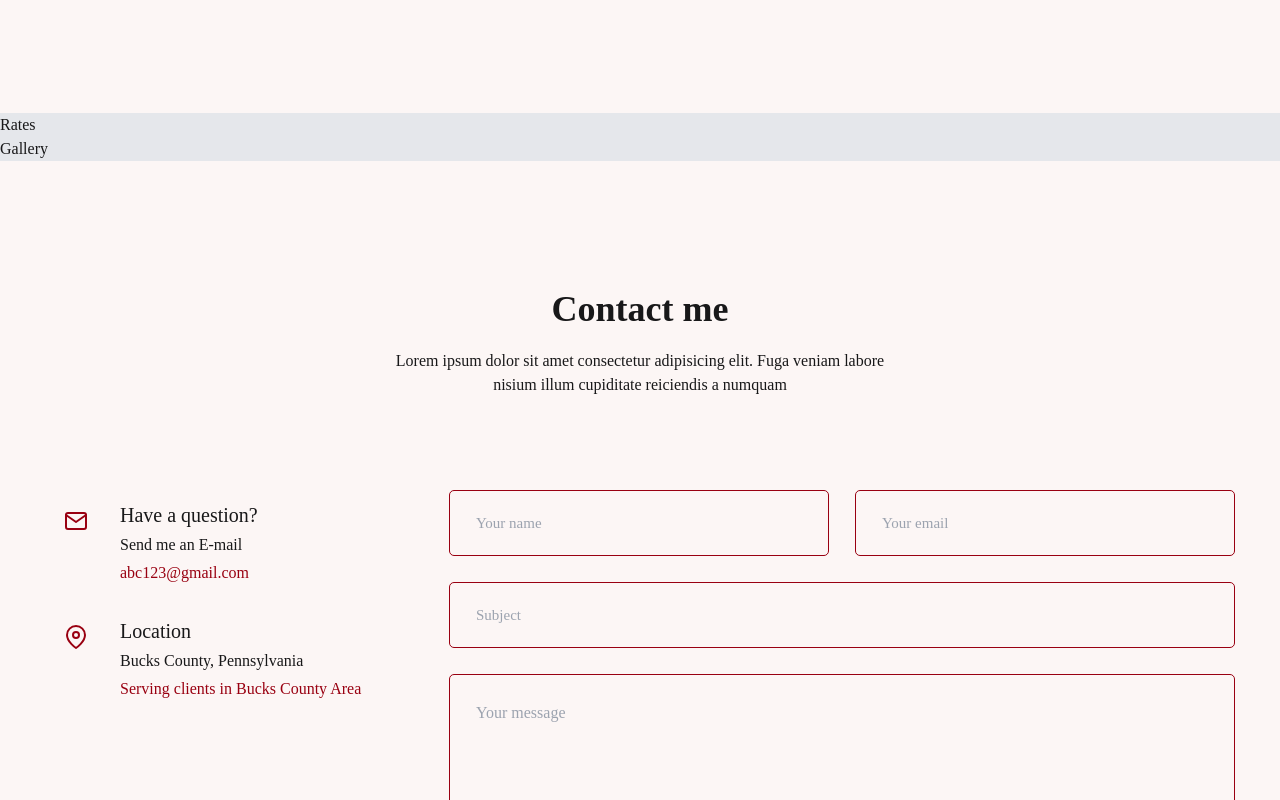
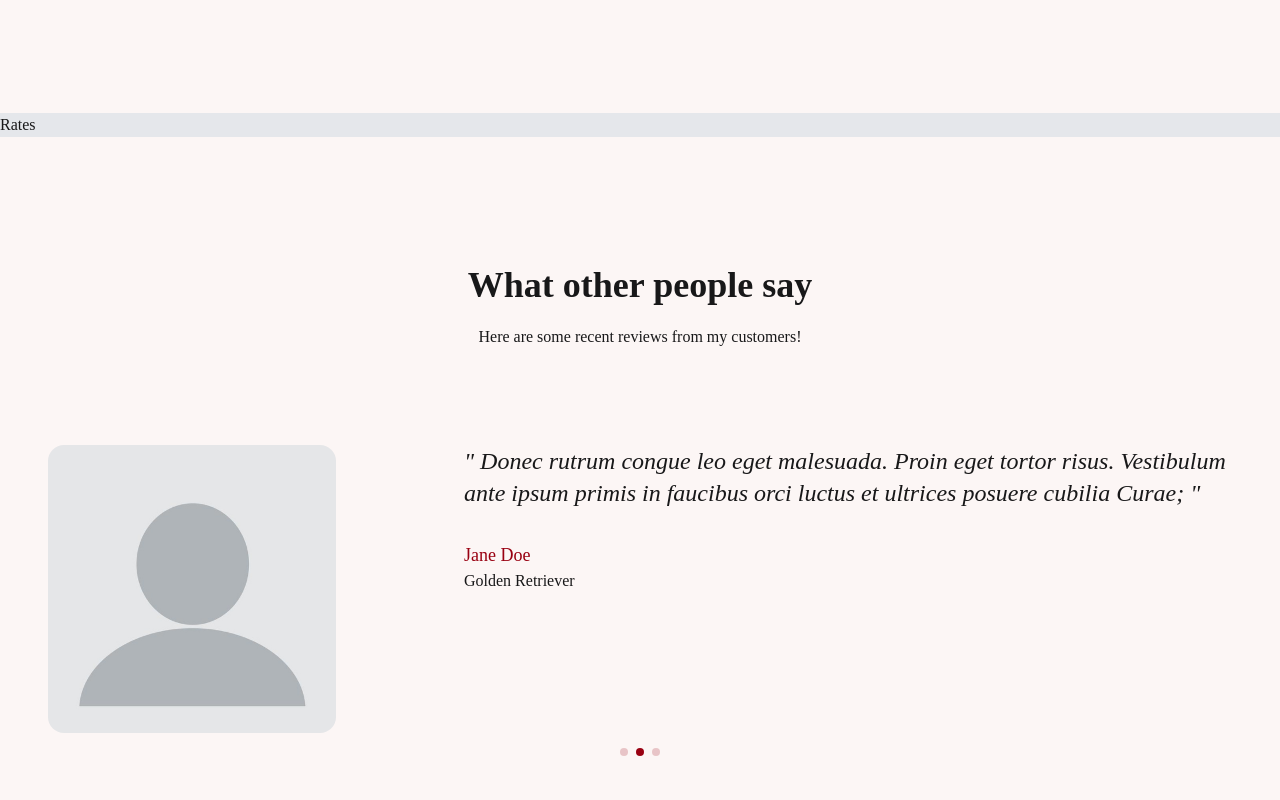
Before and after one commit to fredkamm/dog-walker, a React (Create React App) app: page / in a window 1280 px wide. Shown: the part 860-1660 px from the top of the page. Built offline with nearby package versions, Linux system fonts and the light colour scheme; the HTML template or start-up script is replaced by a standard one.

Commit message:
reviews section added, need to update the data information; Rates section is next

```diff
--- a/src/App.js
+++ b/src/App.js
@@ -4,7 +4,7 @@
 import Hero from './pages/hero';
 import About from './pages/about';
 import Rates from './pages/rates';
-import Gallery from './pages/gallery';
+import Reviews from './pages/reviews/reviews';
 import Contact from './pages/contact';
 import Footer from './pages/footer';
 
@@ -15,7 +15,7 @@
       <Hero />
       <About />
       <Rates />
-      <Gallery />
+      <Reviews />
       <Contact />
       <Footer />
     </div>
--- a/src/data.js
+++ b/src/data.js
@@ -1,4 +1,6 @@
 import { FiMail, FiMapPin } from "react-icons/fi";
+
+import Blank from "./assets/images/BlankProfile.png"
 
 // navigation
 export const navigation = [
@@ -24,6 +26,31 @@
   },
 ];
 
+// reviews
+export const reviews = [
+  {
+    authorImg: Blank,
+    authorText:
+      "Donec rutrum congue leo eget malesuada. Proin eget tortor risus. Vestibulum ante ipsum primis in faucibus orci luctus et ultrices posuere cubilia Curae;",
+    authorName: "John Doe",
+    authorDog: "Labrador Retriever",
+  },
+  {
+    authorImg: Blank,
+    authorText:
+      "Donec rutrum congue leo eget malesuada. Proin eget tortor risus. Vestibulum ante ipsum primis in faucibus orci luctus et ultrices posuere cubilia Curae;",
+    authorName: "Jane Doe",
+    authorDog: "Golden Retriever",
+  },
+  {
+    authorImg: Blank,
+    authorText:
+      "Donec rutrum congue leo eget malesuada. Proin eget tortor risus. Vestibulum ante ipsum primis in faucibus orci luctus et ultrices posuere cubilia Curae;",
+    authorName: "Jack Doe",
+    authorDog: "Pitbull",
+  },
+];
+
 // contact
 export const contact = [
   {
--- a/src/pages/gallery.jsx
+++ /dev/null
@@ -1,7 +0,0 @@
-import React from "react";
-
-const Gallery = () => {
-  return <div>Gallery</div>;
-};
-
-export default Gallery;
--- /dev/null
+++ b/src/pages/reviews/reviews.jsx
@@ -0,0 +1,23 @@
+import React from "react";
+
+import ReviewsSlider from "./reviewsSlider";
+
+const Reviews = () => {
+  return (
+    <section id="testimonials" className="section bg-secondary">
+      <div className="container mx-auto">
+        <div className="flex flex-col items-center text-center">
+          <h2 className="section-title before:content-testimonials relative before:absolute before:opacity-40 before:-top-[2rem] before:-left-64 before:hidden before:lg:block">
+            What other people say
+          </h2>
+          <p className="subtitle">
+            Here are some recent reviews from my customers!
+          </p>
+        </div>
+        <ReviewsSlider />
+      </div>
+    </section>
+  );
+};
+
+export default Reviews;
--- /dev/null
+++ b/src/pages/reviews/reviewsSlider.jsx
@@ -0,0 +1,57 @@
+import React from "react";
+
+// testimonials data
+import { reviews } from "../../data";
+
+// Import Swiper React components
+import { Swiper, SwiperSlide } from "swiper/react";
+
+// Import Swiper styles
+import "swiper/css";
+import "swiper/css/pagination";
+import "../../swiper.css";
+
+// import required modules
+import { Autoplay, Pagination } from "swiper";
+
+const ReviewsSlider = () => {
+  return (
+    <>
+      <Swiper
+        pagination={{
+          clickable: true,
+        }}
+        autoplay={{
+          delay: 2500,
+          disableOnInteraction: false,
+        }}
+        modules={[Autoplay, Pagination]}
+        className="mySwiper"
+      >
+        {reviews.map((item, index) => {
+          const { authorImg, authorText, authorName, authorDog } = item;
+          return (
+            <SwiperSlide key={index}>
+              <div className="flex flex-col lg:flex-row gap-12 lg:gap-32">
+                <div className="w-48 h-48 lg:w-[328px] lg:h-[328px]">
+                  <img className="rounded-2xl" src={authorImg} alt="" />
+                </div>
+                <div className="flex flex-col max-w-3xl">
+                  <h5 className="font-body text-2xl mb-8 italic font-normal">
+                    " {authorText} "
+                  </h5>
+                  <div>
+                    <p className="text-lg text-accent">{authorName}</p>
+                    <p>{authorDog}</p>
+                  </div>
+                </div>
+              </div>
+            </SwiperSlide>
+          );
+        })}
+      </Swiper>
+    </>
+  );
+};
+
+export default ReviewsSlider;
--- /dev/null
+++ b/src/swiper.css
@@ -0,0 +1,7 @@
+.swiper-pagination {
+  margin-top: 20rem;
+}
+
+.swiper-pagination-bullet {
+  background-color: #990011FF;
+}
```
